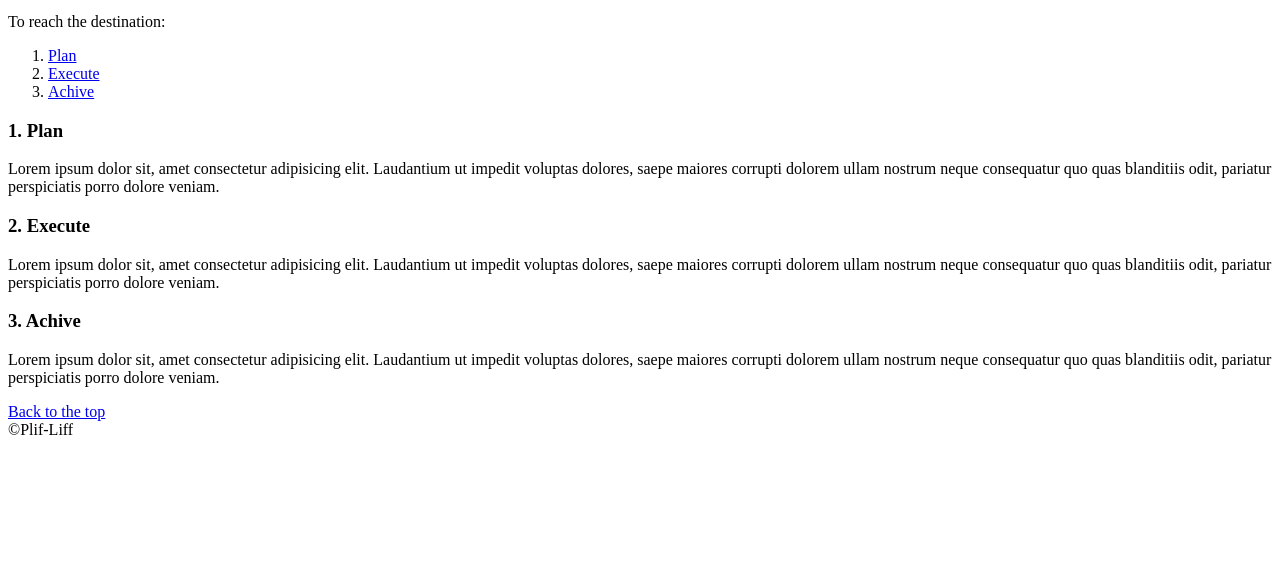
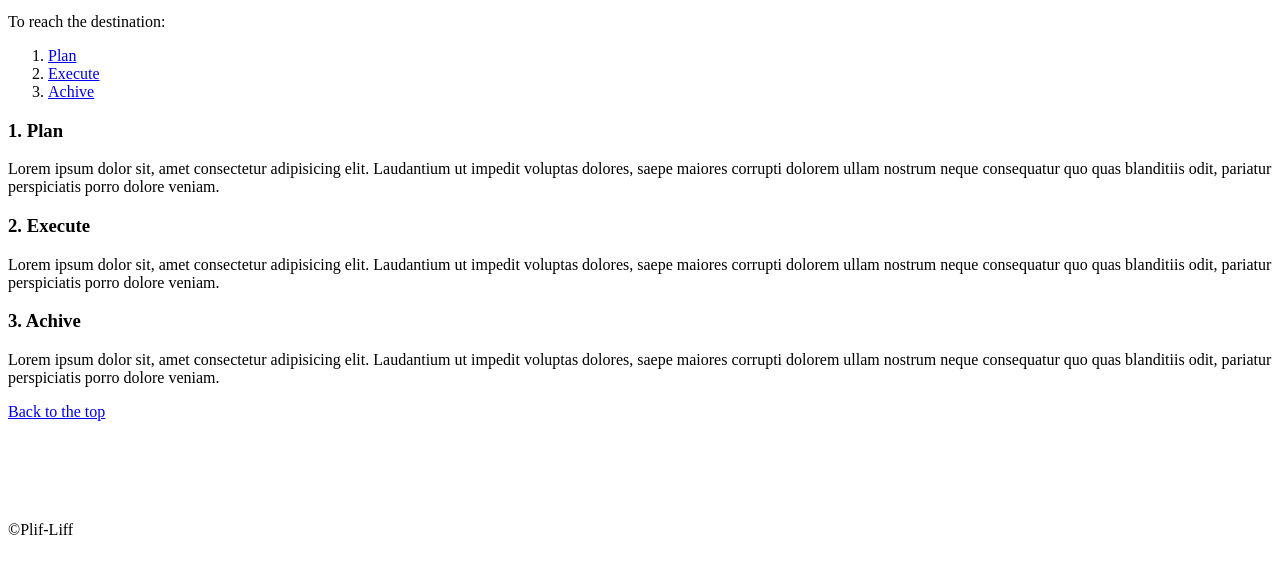
Before and after one commit to Josh1005GH/pliff-liff, a plain HTML site: page site/index.html in a window 1280 px wide. Shown: the part 101-674 px from the top of the page. Drawn offline with Linux system fonts and the light colour scheme.

Commit message:
lil change

```diff
--- a/site/index.html
+++ b/site/index.html
@@ -4,6 +4,12 @@
     <meta charset="UTF-8" />
     <meta name="viewport" content="width=device-width, initial-scale=1.0" />
     <title>Pliff-Liff</title>
+    <style>
+      .footer {
+        margin-top: 100px;
+        align-items: center;
+      }
+    </style>
   </head>
   <body>
     <h1>Pliff Home page</h1>
@@ -44,7 +50,7 @@
       </p>
     </div>
     <div><a href="#top">Back to the top</a></div>
-    <section>
+    <section class="footer">
       <footer><span>&copy;Plif-Liff</span></footer>
     </section>
   </body>
```
